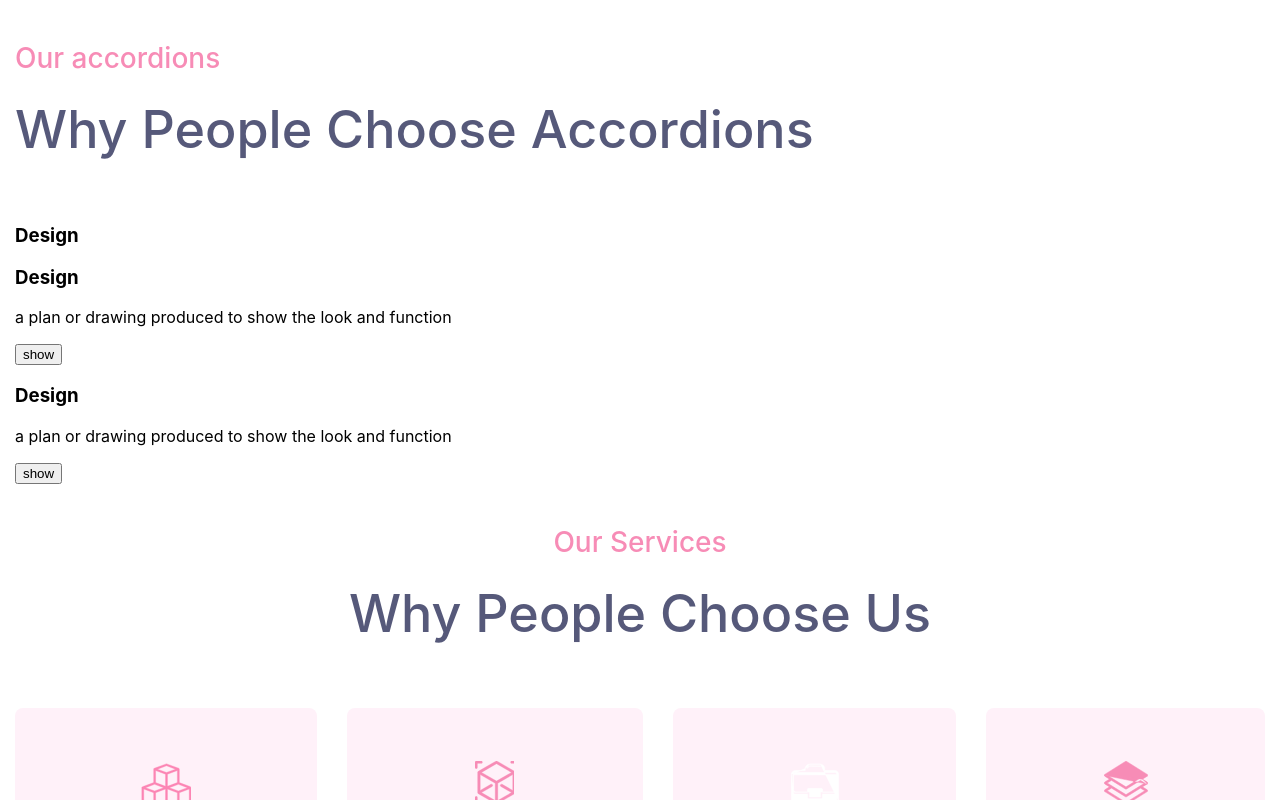
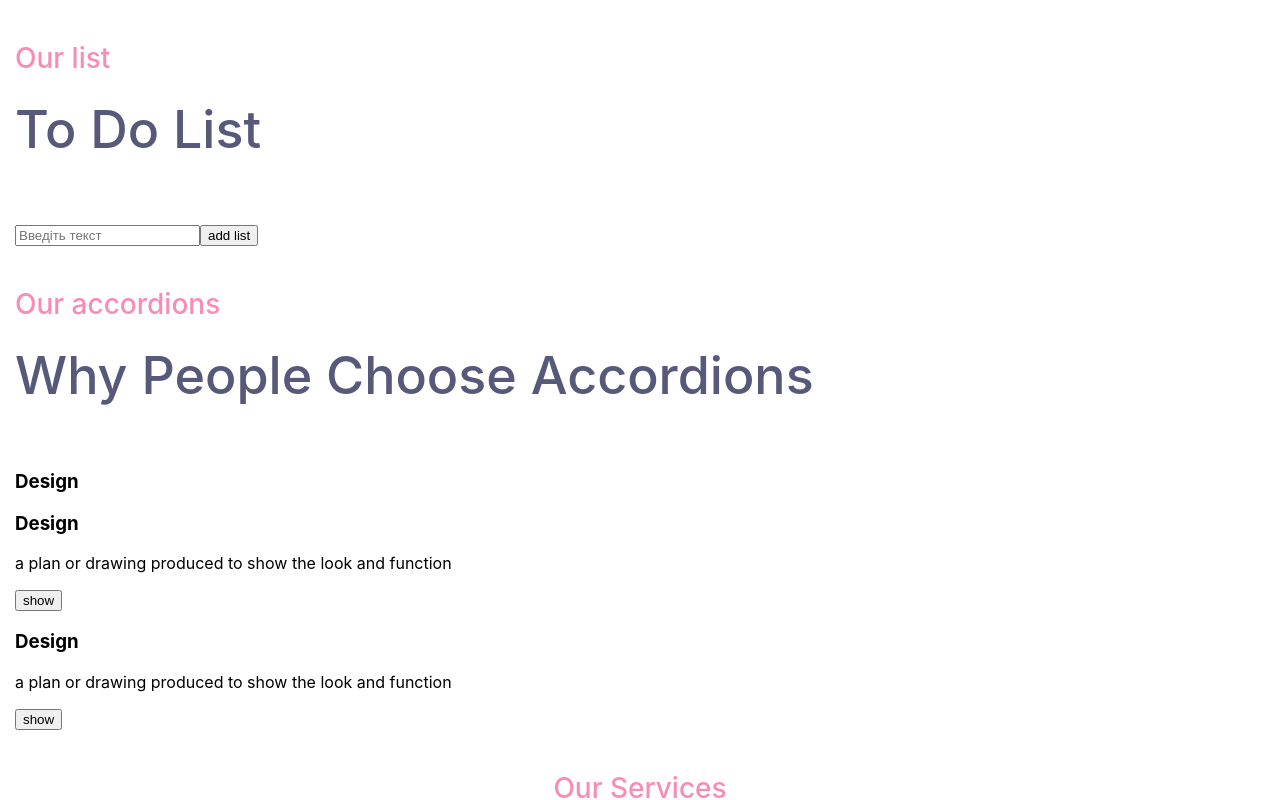
Before and after one commit to masha-kozhukh/react, a React (Create React App) app: page / in a window 1280 px wide. Shown: the top 800 px of the page. Built offline with nearby package versions, Linux system fonts and the light colour scheme.

Commit message:
add basic structure for ToDoList component

```diff
--- a/src/App.tsx
+++ b/src/App.tsx
@@ -9,6 +9,18 @@ import { Button } from "./components/Button";
 import React from "react";
 import { Artist } from "./icons/Artist";
 import { Accordion, AccordionsProps } from "./components/Accordion";
+import { ToDoList, ListsProps } from "./components/ToDoList";
+
+const lists: ListsProps = {
+  subtitle: "Our list",
+  title: "To Do List",
+  type:"text",
+  placeholder:"Введіть текст",
+  id: 0,
+  text: "",
+
+
+};
 
 const accordions: AccordionsProps = {
   contents: [
@@ -115,6 +127,7 @@ function App() {
       {/*    subtitle={services.subtitle}*/}
       {/*    title={services.title}*/}
       {/*/> */}
+      <ToDoList {...lists} />
       <Accordion {...accordions} />
       <Services {...services} />
       <Button onClick={onShowInformationClick} name="hide" />
--- /dev/null
+++ b/src/components/ToDoList.tsx
@@ -0,0 +1,54 @@
+import React from "react";
+import { Button } from "./Button";
+
+export type ListsProps = {
+  subtitle: string;
+  title: string;
+  type: string;
+  placeholder: string;
+  id: number;
+  text: string;
+};
+
+export const ToDoList = React.memo((props: ListsProps) => {
+  const { subtitle, title, type, placeholder, id } = props;
+  const [text, setText] = React.useState<string>("");
+  const [items, setItems] = React.useState<{ id: number; text: string }[]>([]);
+
+  const addItem = () => {
+    if (text.trim()) {
+      const newItem = { id: Date.now(), text };
+      setItems([...items, newItem]);
+      setText("");
+    }
+  };
+
+  const deleteItem = (id: number) => {
+    setItems(items.filter((item) => item.id !== id));
+  };
+
+  return (
+    <section className="">
+      <p className="subTitle">{subtitle}</p>
+      <h1 className="title">{title}</h1>
+      <div>
+        <input
+          type={type}
+          value={text}
+          onChange={(e) => setText(e.target.value)}
+          placeholder={placeholder}
+        />
+
+        <Button onClick={addItem} name="add list" />
+        <ul>
+          {items.map((item) => (
+            <li key={item.id}>
+              {item.text}
+              <Button onClick={() => deleteItem(item.id)} name="remove item" />
+            </li>
+          ))}
+        </ul>
+      </div>
+    </section>
+  );
+});
```
